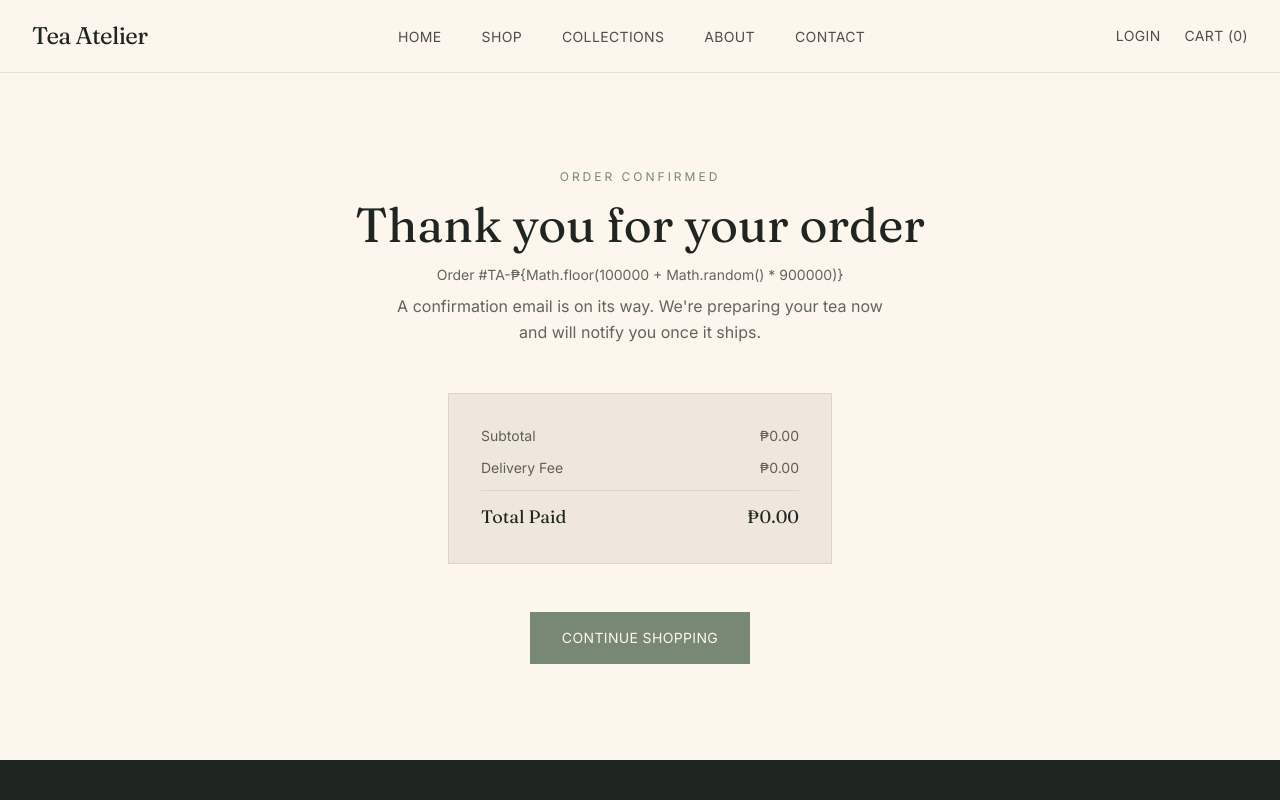
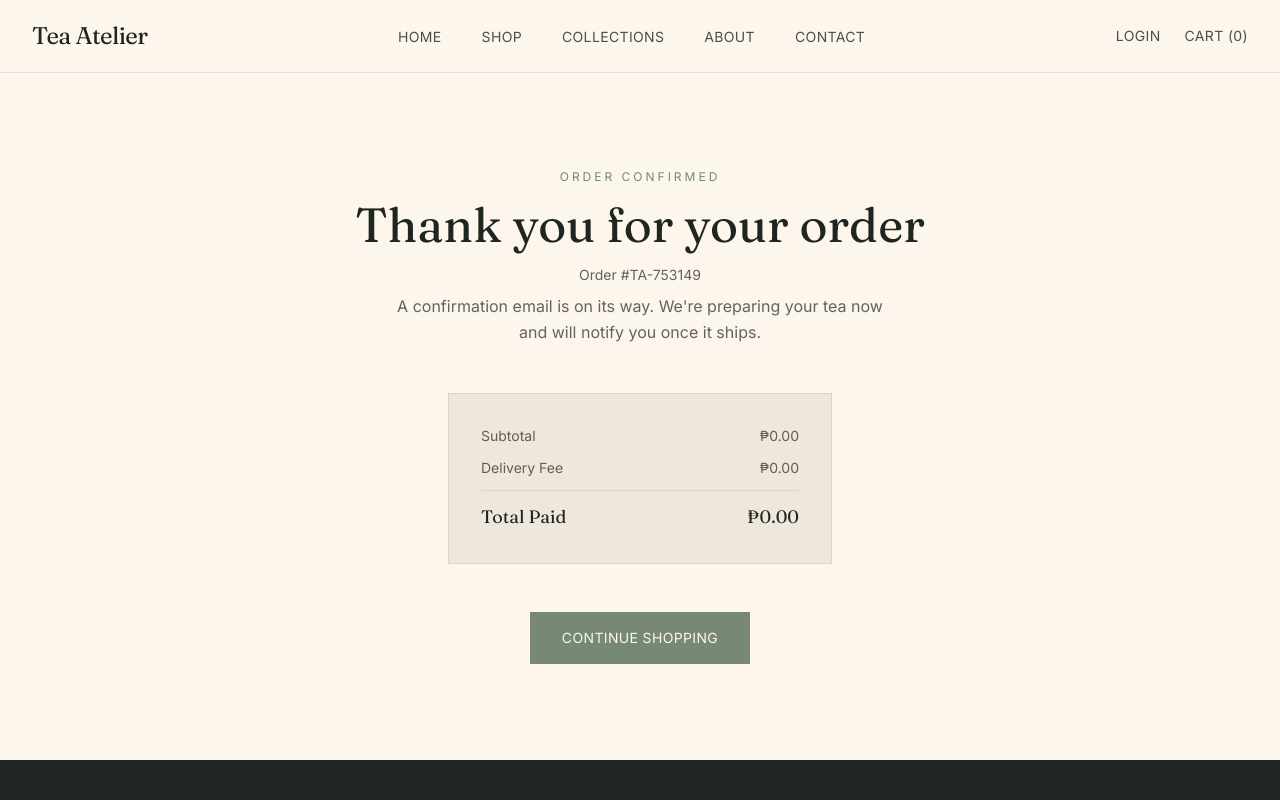
Before and after one commit to julliyuuuh/tea-atelier, a Next.js app: page /order-confirmation in a window 1280 px wide. Shown: the top 800 px of the page. Built offline with nearby package versions, Linux system fonts and the light colour scheme.

Commit message:
Update page.tsx

```diff
--- a/app/order-confirmation/page.tsx
+++ b/app/order-confirmation/page.tsx
@@ -15,7 +15,7 @@ function OrderConfirmationContent() {
   const [orderNumber, setOrderNumber] = useState("");
 
   useEffect(() => {
-    setOrderNumber(`TA-₱{Math.floor(100000 + Math.random() * 900000)}`);
+    setOrderNumber(`TA-${Math.floor(100000 + Math.random() * 900000)}`);
   }, []);
 
   return (
```
